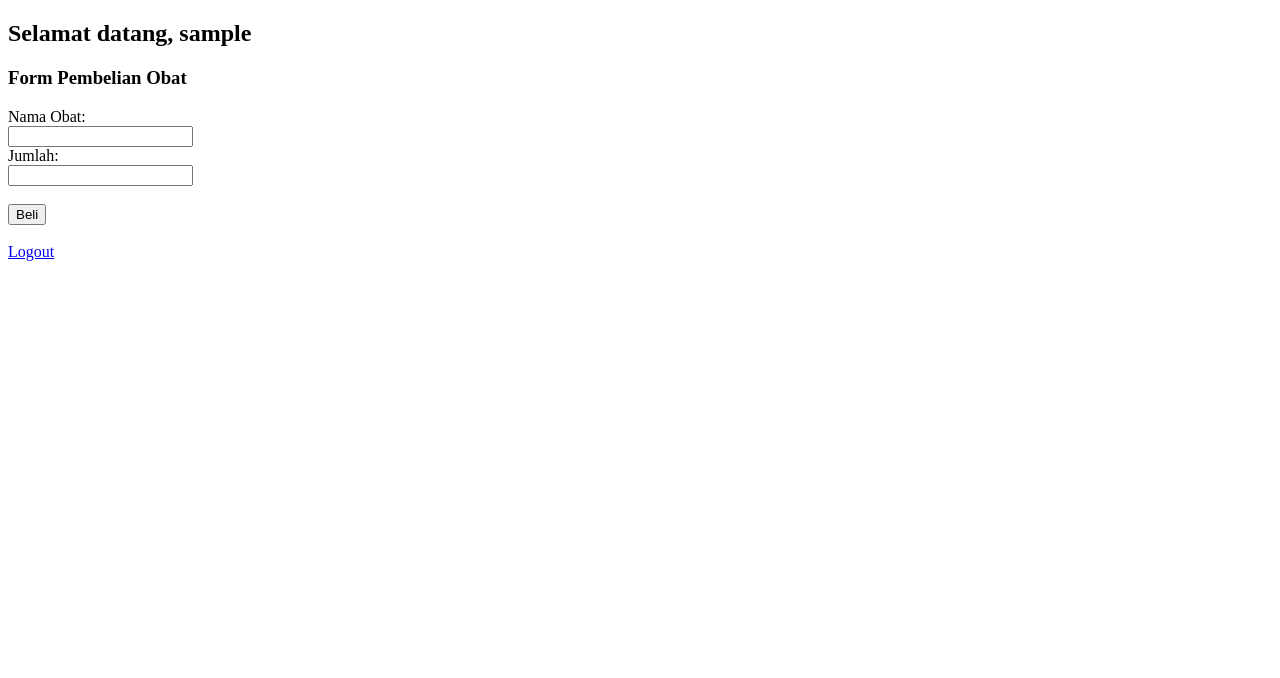
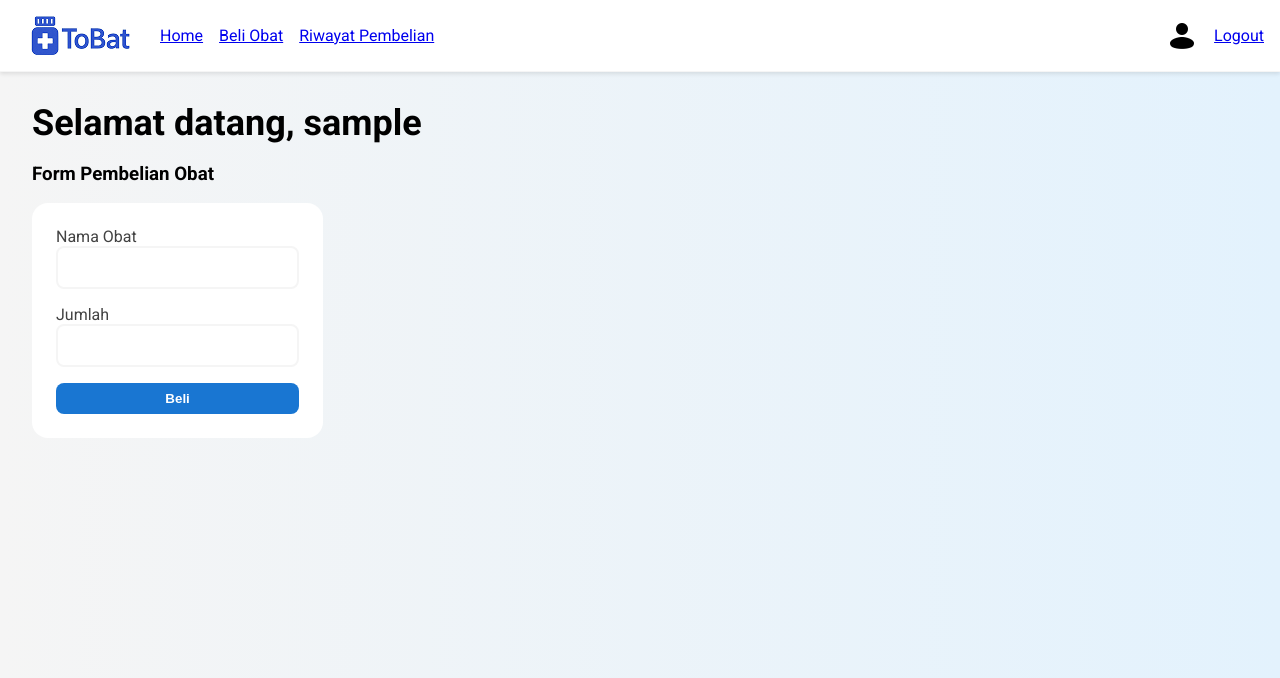
Before and after one commit to icarusnp1/UAS_kemjar, a Flask app: page /beli in a window 1280 px wide. Shown: the top 678 px of the page. Run offline with Flask 3, Linux system fonts and the light colour scheme; the visitor is signed in with stand-in values (Sample User, id 1).

Commit message:
frontend: decorating beli.html

```diff
--- a/static/styles.css
+++ b/static/styles.css
@@ -43,13 +43,38 @@
     height: 100vh;
 }
 
+.body-beli {
+    margin: 0;
+    background: linear-gradient(to left, var(--blue-muted) 0%, var(--gray-light) 100%);
+    font-family: 'Roboto', Arial, Helvetica, sans-serif;
+}
+
+.navbar {
+    background-color: white;
+    color: white;
+    padding: 16px;
+    display: flex;
+    align-items: center;
+    justify-content: space-between;
+    border-bottom: 1px solid var(--gray-light);
+    box-shadow: 0 2px 4px rgba(0, 0, 0, 0.1);
+    color: var(--gray-dark);
+}
+
+.navbar-container {
+    display: flex;
+    flex-direction: row;
+    align-items: center;
+    gap: 16px;
+}
+
 .class-container {
     height: 100vh;
     flex-direction: column;
     display: flex;
     align-items: center;
     justify-content: center;
-    width: 40%;
+    width: 100%;
 }
 
 .form-container {
@@ -59,6 +84,7 @@
     align-items: center;
     display: flex;
     flex-direction: column;
+    width: 20%;
 }
 
 .login-container {
@@ -79,7 +105,7 @@
     box-sizing: border-box;
     width: 100%;
     padding: 12px;
-    border-radius: 16px;
+    border-radius: 8px;
     border: 2px solid var(--gray-light);
 }
 
@@ -95,4 +121,25 @@
     border-radius: 8px;
     width: 100%;
     cursor: pointer;
+    font-weight: bold;
 }
+
+.content {
+    margin: 0px 32px 0px 32px;
+}
+
+.welcome-text {
+    font-size: 36px;
+    font-weight: 700;
+    margin-bottom: 16px;
+}
+
+.form-beli {
+    background-color: white;
+    width: 20%;
+    padding: 24px;
+    border-radius: 16px;
+    display: flex;
+    flex-direction: column;
+    gap: 16px;
+}
--- a/templates/beli.html
+++ b/templates/beli.html
@@ -1,20 +1,56 @@
 <!-- templates/beli.html -->
 <!DOCTYPE html>
 <html>
+
 <head>
+  <meta charset="UTF-8">
+  <meta name="viewport" content="width=device-width, initial-scale=1.0">
+  <link rel="stylesheet" href="../static/styles.css">
   <title>Beli Obat</title>
 </head>
-<body>
-  <h2>Selamat datang, {{ username }}</h2>
-  <h3>Form Pembelian Obat</h3>
-  <form method="post">
-    <label>Nama Obat:</label><br>
-    <input type="text" name="obat_id" required><br>
-    <label>Jumlah:</label><br>
-    <input type="number" name="jumlah" min="1" required><br><br>
-    <button type="submit">Beli</button>
-  </form>
-  <br>
-  <a href="/logout">Logout</a>
+
+<body class="body-beli">
+  <div class="navbar">
+    <div class="navbar-container">
+
+      <img src="../static/img/TobatLogo-128-39.png" alt="Logo" class="logo">
+      <a href="/home">Home</a>
+      <a href="/beli">Beli Obat</a>
+      <a href="/riwayat">Riwayat Pembelian</a>
+
+    </div>
+
+    <div class="navbar-container">
+
+      <img src="../static/img/user-32.png" alt="User" class="logo">
+      <a href="/logout">Logout</a>
+
+    </div>
+  </div>
+
+  <div class="content">
+
+    <h2 class="welcome-text">Selamat datang, {{ username }}</h2>
+    <h3>Form Pembelian Obat</h3>
+    <form method="post" class="form-beli">
+
+      <div>
+
+        <label class="label-form">Nama Obat</label>
+        <input type="text" name="obat_id" required class="form-input">
+
+      </div>
+
+      <div>
+
+        <label class="label-form">Jumlah</label>
+        <input type="number" name="jumlah" min="1" required class="form-input">
+
+      </div>
+      <button type="submit" class="btn-login">Beli</button>
+    </form>
+
+  </div>
 </body>
+
 </html>
```
Also changed, not shown: static/img/TobatLogo-128-39.png (added), static/img/TobatLogo-128-72.png (added), static/img/TobatLogo-64-36.png (added), static/img/user-32.png (added).
